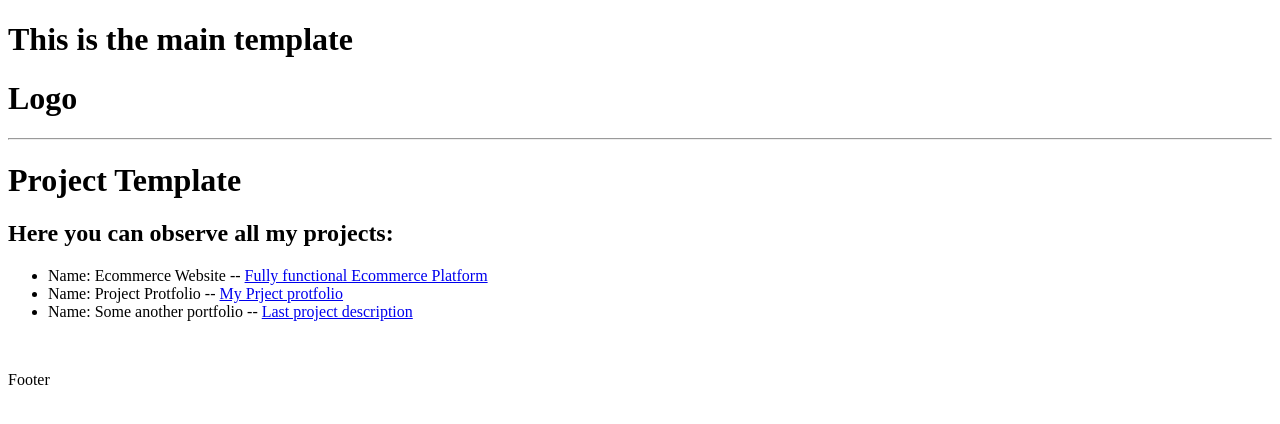
After one commit to almazuulu/ResumeDjango, a Django app: page / in a window 1280 px wide. The commit adds this page. Shown: the top 424 px of the page. Run offline with Django 4.2, Linux system fonts and the light colour scheme.

Commit message:
Working with template and view

```diff
--- /dev/null
+++ b/resumesite/projects/templates/projects/projects.html
@@ -0,0 +1,17 @@
+{% extends 'main.html' %}
+
+{% block content %}
+<h1> Project Template </h1>
+
+<h2>Here you can observe all my projects: </h2>
+<ul>
+{% for project in projectslist %}
+
+    <li>Name: {{project.title}} -- <a href="{% url 'project' project.id %}">{{ project.description }}</a></li>
+
+{% endfor %}
+</ul>
+<br>
+
+</p>
+{% endblock %}
--- a/resumesite/projects/urls.py
+++ b/resumesite/projects/urls.py
@@ -3,6 +3,6 @@ from django.urls import path
 from . import views
 
 urlpatterns = [
-    path('projects/', views.projects, name = 'projects'),
+    path('', views.projects, name = 'projects'),
     path('project/<str:pk>', views.project, name = 'project')
 ]
--- a/resumesite/projects/views.py
+++ b/resumesite/projects/views.py
@@ -2,10 +2,45 @@ from django.shortcuts import render
 from django.http import HttpResponse
 
 # Create your views here.
+projectsList = [
+    {
+        'id': '1',
+        'title': 'Ecommerce Website',
+        'description': 'Fully functional Ecommerce Platform'
+    },
+
+    {
+        'id': '2',
+        'title': 'Project Protfolio',
+        'description': 'My Prject protfolio'
+    },
+
+    {
+        'id': '3',
+        'title': 'Some another portfolio',
+        'description': 'Last project description'
+    },
+
+
+
+]
+
 def projects(request):
-    #return HttpResponse("Hello from projects")
-    return render(request, 'projects.html')
+    someName  = 'Askarbek'
+    context = {
+        'name': someName,
+        'projectslist': projectsList
+    }
+    return render(request, 'projects/projects.html', context= context)
 
 def project(request, pk):
-    #return HttpResponse("Hello there!" + " " + str(pk))
-    return render(request, 'single-project.html')
+    projectObj = None
+    for i in projectsList:
+        if i['id'] == pk:
+            projectObj = i
+
+    context = {
+        'project': projectObj
+    }
+
+    return render(request, 'projects/single-project.html', context= context)
--- a/resumesite/templates/main.html
+++ b/resumesite/templates/main.html
@@ -12,6 +12,7 @@
 {% block content %}
 
 {% endblock content%}
+<p> Footer </p>
 
 </body>
 </html>
```
Also changed, not shown: resumesite/projects/templates/projects/single-project.html (added, +7 -0 lines), resumesite/templates/projects.html (deleted, +0 -7 lines), resumesite/templates/single-project.html (deleted, +0 -13 lines).
